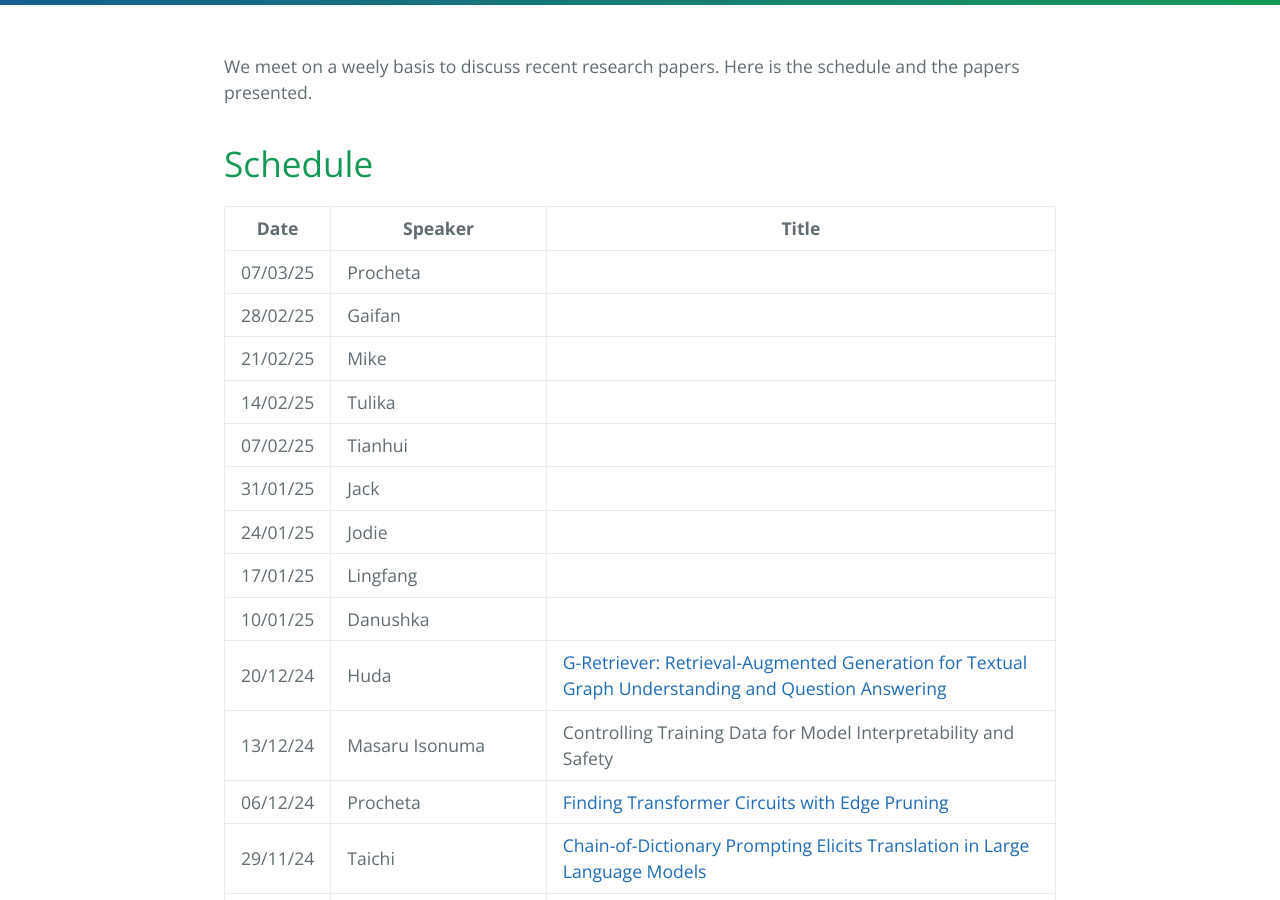
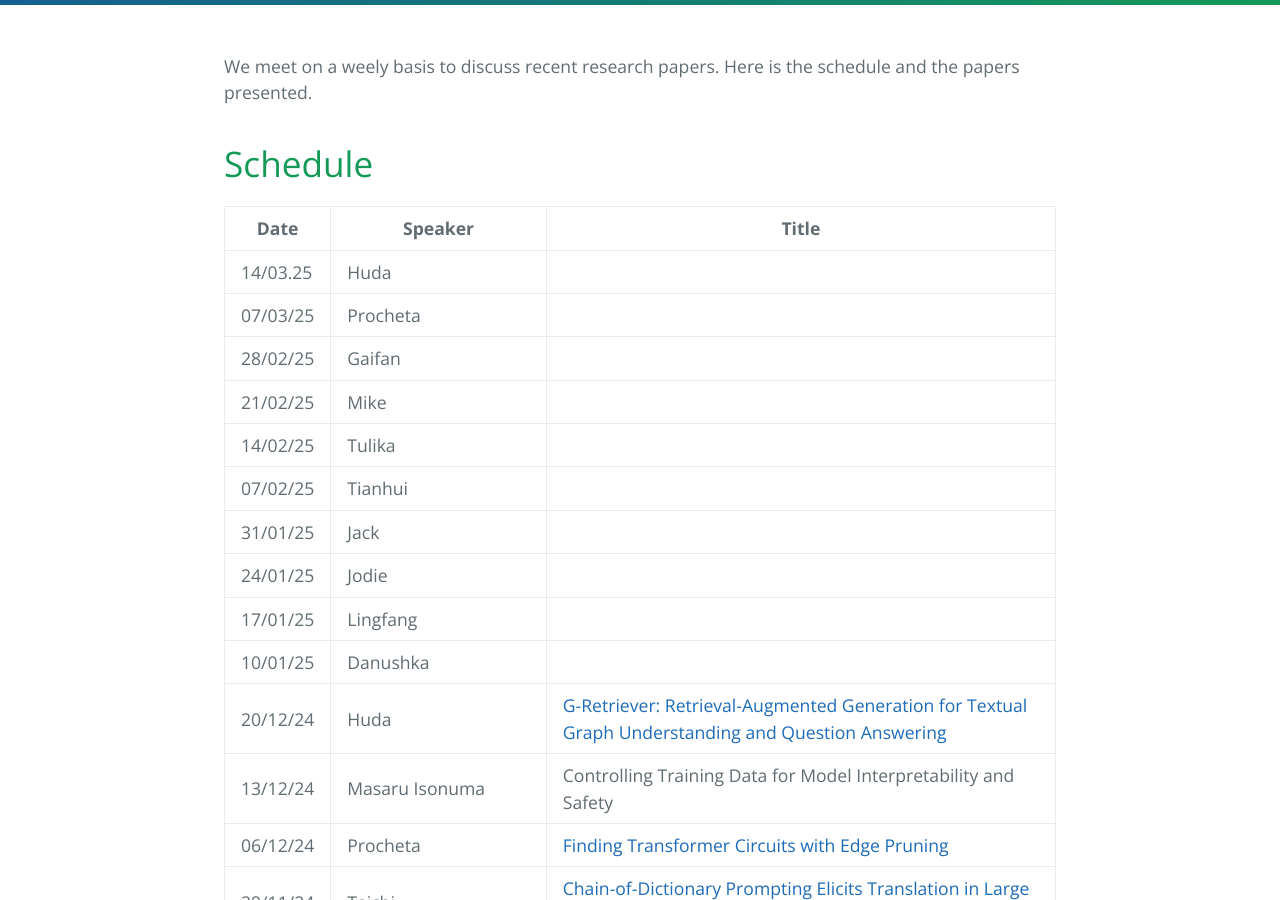
Before and after one commit to LivNLP/livnlp.github.io, a Jekyll site: the page built from reading.md, in a window 1280 px wide and 900 px high, scrolled down 368 px. Built offline with Jekyll 4.4.1, drawn with Linux system fonts in a browser that asks for light colours.

Commit message:
Update reading.md

```diff
--- a/reading.md
+++ b/reading.md
@@ -13,6 +13,7 @@ We meet on a weely basis to discuss recent research papers. Here is the schedule
 
 | Date | Speaker | Title
 | ----- | ------- | -----
+| 14/03.25 | Huda |
 | 07/03/25|  Procheta |
 | 28/02/25|  Gaifan|
 | 21/02/25|  Mike |
```
